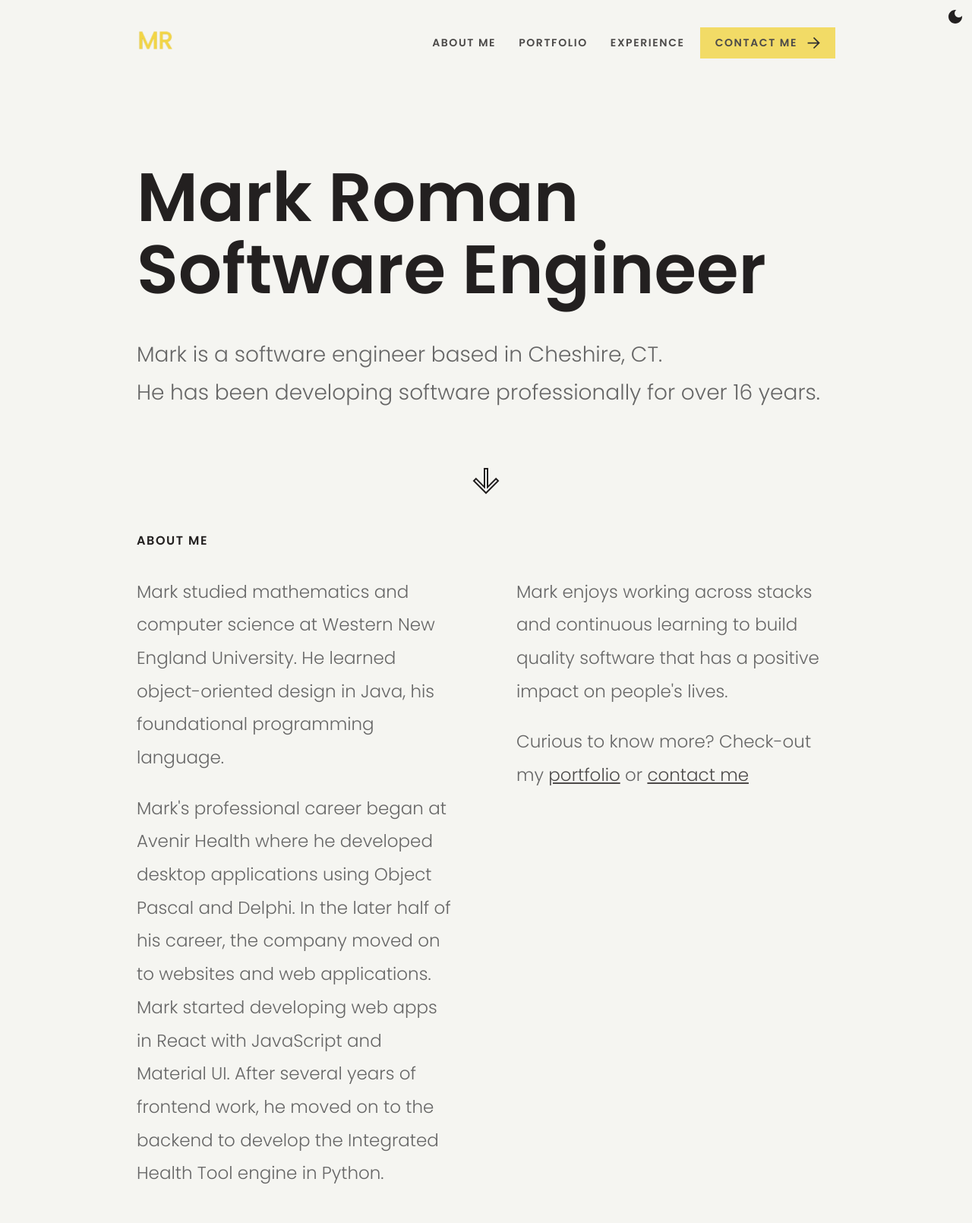
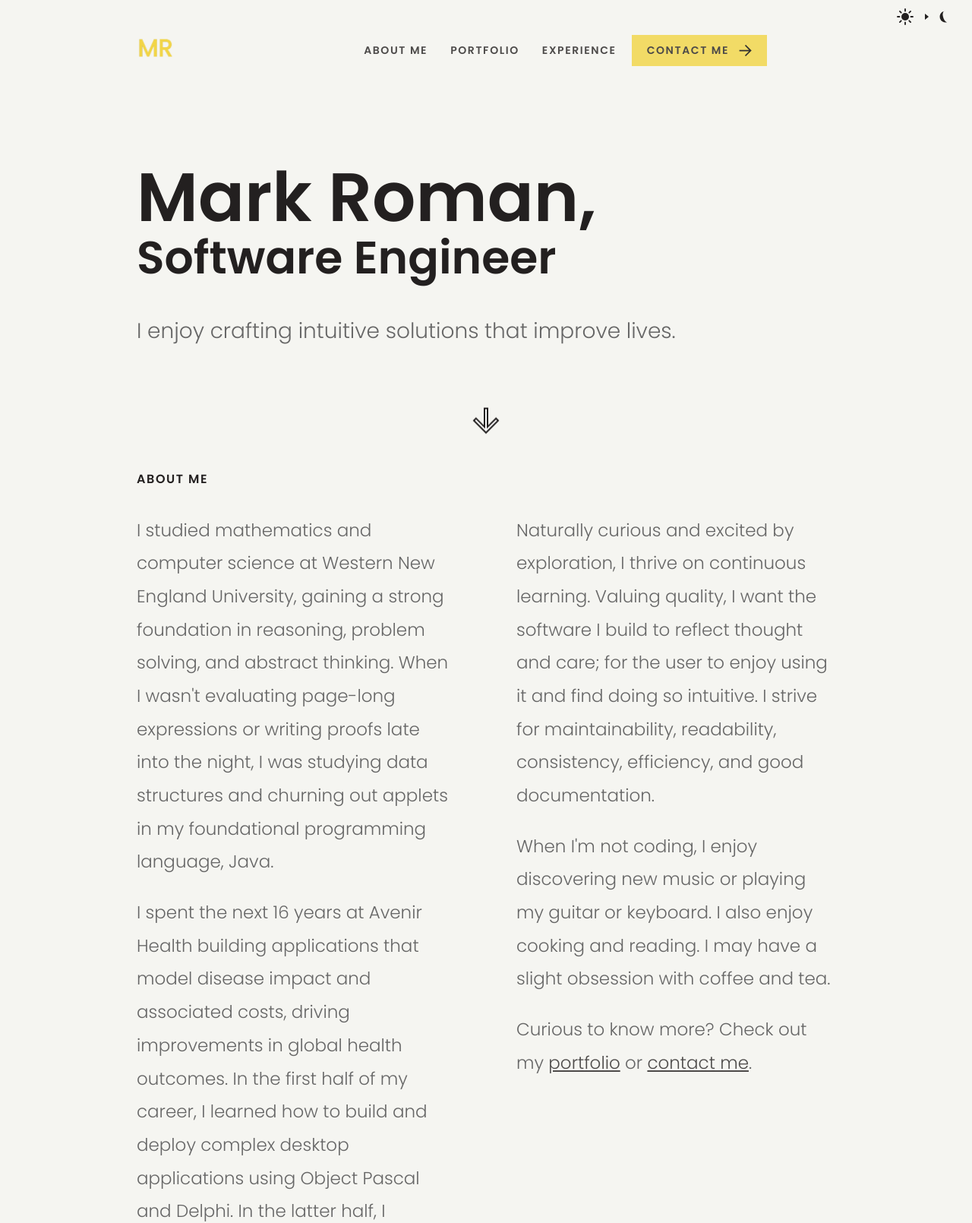
Before and after one commit to mroman48389/PortfolioProject, a website built with Vite: page index.html in a window 1280 px wide. Shown: the top 1610 px of the page at 76% size. Built offline with nearby package versions, Linux system fonts and the light colour scheme.

Commit message:
Refactored variables in root, changed the nav to be a bit more responsive, changed About me text, and upgraded the icons for dark/light mode.

```diff
--- a/index.html
+++ b/index.html
@@ -115,29 +115,49 @@
             </div>
 
             <button id="toggle-theme" aria-label="Toggle dark theme">
-                <svg
-                    xmlns="http://www.w3.org/2000/svg"
-                    enable-background="new 0 0 24 24"
-                    height="24px"
-                    viewBox="0 0 24 24"
-                    width="24px"
-                    fill="var(--light-icon)"
-                >
-                    <rect fill="none" height="24" width="24" />
-                    <path
-                        d="M12,3c-4.97,0-9,4.03-9,9s4.03,9,9,9s9-4.03,9-9c0-0.46-0.04-0.92-0.1-1.36c-0.98,1.37-2.58,2.26-4.4,2.26 c-2.98,0-5.4-2.42-5.4-5.4c0-1.81,0.89-3.42,2.26-4.4C12.92,3.04,12.46,3,12,3L12,3z"
-                    />
-                </svg>
+                <!-- Set the fill color on the svg element to the dark mode icon color so we can use it as the currentColor. -->
+                <svg xmlns="http://www.w3.org/2000/svg" viewBox="0 0 90 24" width="90px" height="24px" fill="var(--dark-mode-icon-color)">
+                    <!-- Using the <g> (group element) allows us to apply transformation, styles and attributes to portions of our svg icon
+                        such as just the sun's rays, both the sun's rays and core, etc. -->
+
+                    <!-- Sun -->
+                    <g class="icon-sun">
+                        <!-- Sun's core -->
+                        <circle cx="0" cy="0" r="4" fill="currentColor"/>
+
+                        <!-- Sun's rays: Group all the rays of the sun together so we can apply the stroke, stroke-width, and stroke-linecap once instead
+                             of repeating this information on each line. -->
+                        <g stroke="currentColor" stroke-width="1.5" stroke-linecap="round">
+                          <line x1="0" y1="-8" x2="0" y2="-6"/>
+                          <line x1="5.66" y1="-5.66" x2="4.24" y2="-4.24"/>
+                          <line x1="8" y1="0" x2="6" y2="0"/>
+                          <line x1="5.66" y1="5.66" x2="4.24" y2="4.24"/>
+                          <line x1="0" y1="8" x2="0" y2="6"/>
+                          <line x1="-5.66" y1="5.66" x2="-4.24" y2="4.24"/>
+                          <line x1="-8" y1="0" x2="-6" y2="0"/>
+                          <line x1="-5.66" y1="-5.66" x2="-4.24" y2="-4.24"/>
+                        </g>
+                    </g>
+
+                    <!-- Arrow -->
+                    <g transform="translate(35, 12)" fill="currentColor">
+                        <polygon points="8,0 3,-4 3,4"/>
+                    </g>
+
+                    <!-- Moon -->
+                    <g class="icon-moon">
+                        <path d="M0,-6 A6,6 0 1,0 0,6 A3,6 0 1,1 1.2,-6 Z" fill="currentColor"/>
+                    </g>
+                  </svg>
             </button>
 		</nav>
 
         <main>
             <div class="container">
                 <section id="intro" class="layout-section" aria-describedby="intro-h1 intro-h2">
-                    <h1 id="intro-h1" class="title--lg">Mark Roman</h1>
-                    <h2 id="intro-h2" class="title--lg">Software Engineer</h2>
-                    <p class="text--xl">Mark is a software engineer based in Cheshire, CT.</p>
-                    <p class="text--xl">He has been developing software professionally for over 16 years.</p>
+                    <h1 id="intro-h1" class="title--lg">Mark Roman,</h1>
+                    <h2 id="intro-h2" class="title--med">Software Engineer</h2>
+                    <p class="text--xl">I enjoy crafting intuitive solutions that improve lives.</p>
 
                     <button id="scroll-down" aria-labelledby="about-me-h2">
                         <svg xmlns="http://www.w3.org/2000/svg"
@@ -145,7 +165,7 @@
                             viewBox="0 0 24 24"
                             width="48px">
                             <path d="M0 0h24v24H0V0z" fill="none" />
-                            <path d="M20 12l-1.41-1.41L13 16.17V4h-2v12.17l-5.58-5.59L4 12l8 8 8-8z" stroke="var(--light-icon)" />
+                            <path d="M20 12l-1.41-1.41L13 16.17V4h-2v12.17l-5.58-5.59L4 12l8 8 8-8z" stroke="var(--dark-mode-icon-color)" />
                         </svg>
                     </button>
                 </section>
@@ -156,29 +176,39 @@
                     <div class="layout-grid-half">
                         <div class="about-me-col-1">
                             <p class="text--lg">
-                                Mark studied mathematics and computer science at Western New England University.
-                                He learned object-oriented design in Java, his foundational programming language.
+                                I studied mathematics and computer science at Western New England University, gaining a strong foundation
+                                in reasoning, problem solving, and abstract thinking. When I wasn't evaluating page-long expressions or
+                                writing proofs late into the night, I was studying data structures and churning out applets in my
+                                foundational programming language, Java.
                             </p>
 
                             <p class="text--lg">
-                                Mark's professional career began at Avenir Health where he developed desktop applications using
-                                Object Pascal and Delphi. In the later half of his career, the company moved on to websites and web applications.
-                                Mark started developing web apps in React with JavaScript and Material UI. After several years of frontend work,
-                                he moved on to the backend  to develop the Integrated Health Tool engine in Python.
+                                I spent the next 16 years at Avenir Health building applications that model disease impact and associated costs, driving
+                                improvements in global health outcomes. In the first half of my career, I learned how to build and deploy complex
+                                desktop applications using Object Pascal and Delphi. In the latter half, I developed web applications of a similar nature.
+                                I built reusable components, managed state, integrated RESTful APIs from backend services, and created UIs on the
+                                frontend with React, JavaScript, Material UI, HTML and CSS. On the backend, I structured and read in databases, created
+                                services to manage and manipulate data, and developed data structures and calculations using Python and NumPy.
                             </p>
 
                         </div>
 
                         <div class="about-me-col-2">
                             <p class="text--lg">
-                                Mark enjoys working across stacks and continuous learning to build quality software that has a positive
-                                impact on people's lives.
+                                Naturally curious and excited by exploration, I thrive on continuous learning. Valuing quality,
+                                I want the software I build to reflect thought and care; for the user to enjoy using it and find doing so intuitive.
+                                I strive for maintainability, readability, consistency, efficiency, and good documentation.
                             </p>
 
                             <p class="text--lg">
-                                Curious to know more? Check-out my
+                                When I'm not coding, I enjoy discovering new music or playing my guitar or keyboard.  I also enjoy cooking and reading.
+                                I may have a slight obsession with coffee and tea.
+                            </p>
+
+                            <p class="text--lg">
+                                Curious to know more? Check out my
                                 <a href="#portfolio">portfolio</a> or
-                                <a href="#contact-me">contact me</a>
+                                <a href="#contact-me">contact me</a>.
                             </p>
                         </div>
                     </div>
@@ -226,7 +256,7 @@
                         <address>
                             <div class="contact-me-text-grid">
                                 <svg id="icon" width="30" height="30" viewBox="0 0 30 30" fill="none" xmlns="http://www.w3.org/2000/svg">
-                                    <path d="M15 2.5C10.1625 2.5 6.25 6.4125 6.25 11.25C6.25 17.8125 15 27.5 15 27.5C15 27.5 23.75 17.8125 23.75 11.25C23.75 6.4125 19.8375 2.5 15 2.5ZM15 14.375C13.275 14.375 11.875 12.975 11.875 11.25C11.875 9.525 13.275 8.125 15 8.125C16.725 8.125 18.125 9.525 18.125 11.25C18.125 12.975 16.725 14.375 15 14.375Z" fill="var(--light-icon)" />
+                                    <path d="M15 2.5C10.1625 2.5 6.25 6.4125 6.25 11.25C6.25 17.8125 15 27.5 15 27.5C15 27.5 23.75 17.8125 23.75 11.25C23.75 6.4125 19.8375 2.5 15 2.5ZM15 14.375C13.275 14.375 11.875 12.975 11.875 11.25C11.875 9.525 13.275 8.125 15 8.125C16.725 8.125 18.125 9.525 18.125 11.25C18.125 12.975 16.725 14.375 15 14.375Z" fill="var(--dark-mode-icon-color)" />
                                 </svg>
                                 <p id="description">Address:</p>
                                 <p id="details">Cheshire, CT 06410</p>
@@ -234,7 +264,7 @@
 
                             <div class="contact-me-text-grid">
                                 <svg id="icon" width="30" height="30" viewBox="0 0 30 30" fill="none" xmlns="http://www.w3.org/2000/svg">
-                                    <path d="M25 5H5C3.625 5 2.5125 6.125 2.5125 7.5L2.5 22.5C2.5 23.875 3.625 25 5 25H25C26.375 25 27.5 23.875 27.5 22.5V7.5C27.5 6.125 26.375 5 25 5ZM25 10L15 16.25L5 10V7.5L15 13.75L25 7.5V10Z" fill="var(--light-icon)" />
+                                    <path d="M25 5H5C3.625 5 2.5125 6.125 2.5125 7.5L2.5 22.5C2.5 23.875 3.625 25 5 25H25C26.375 25 27.5 23.875 27.5 22.5V7.5C27.5 6.125 26.375 5 25 5ZM25 10L15 16.25L5 10V7.5L15 13.75L25 7.5V10Z" fill="var(--dark-mode-icon-color)" />
                                 </svg>
                                 <p id="description">Email:</p>
                                 <a id="details" href="mailto:email@example.com" target="_blank">email@example.com</a>
@@ -285,12 +315,12 @@
                             <!-- <li>
                                 <svg width="32" height="32" viewBox="0 0 32 32" fill="none" xmlns="http://www.w3.org/2000/svg">
                                     <path fill-rule="evenodd" clip-rule="evenodd" d="M16 0C7.16344 0 0 7.16344 0 16C0 24.8366 7.16344 32 16 32C24.8366 32 32 24.8366 32 16C32 7.16344 24.8366 0 16 0ZM15.5544 13.5582L15.5208 13.0046C15.4201 11.5697 16.3042 10.259 17.7032 9.75059C18.218 9.56981 19.0909 9.54721 19.6617 9.70539C19.8856 9.77318 20.3108 9.99916 20.613 10.2025L21.1614 10.5754L21.7658 10.3833C22.1015 10.2816 22.5492 10.1121 22.7506 9.99916C22.9409 9.89747 23.1088 9.84097 23.1088 9.87487C23.1088 10.0669 22.6947 10.7223 22.3477 11.0838C21.8777 11.5923 22.012 11.6375 22.9633 11.2985C23.534 11.1064 23.5452 11.1064 23.4333 11.3211C23.3662 11.4341 23.0192 11.8295 22.6499 12.1911C22.0232 12.8125 21.9896 12.8803 21.9896 13.4001C21.9896 14.2023 21.6091 15.8745 21.2286 16.7897C20.5235 18.5071 19.0126 20.281 17.5017 21.1736C15.3753 22.4277 12.5438 22.7441 10.16 22.0097C9.36538 21.7611 8 21.1284 8 21.0154C8 20.9815 8.41409 20.9363 8.91772 20.925C9.96973 20.9024 11.0218 20.6086 11.9171 20.0889L12.5214 19.7273L11.8276 19.4901C10.8427 19.1511 9.95854 18.3715 9.73471 17.6371C9.66756 17.3998 9.68994 17.3885 10.3167 17.3885L10.9658 17.3772L10.4174 17.1173C9.76828 16.7897 9.17513 16.236 8.88414 15.6711C8.6715 15.2643 8.4029 14.2362 8.48124 14.1571C8.50362 14.1232 8.73865 14.191 9.00725 14.2814C9.77948 14.5638 9.8802 14.496 9.43253 14.0215C8.59316 13.1628 8.33575 11.886 8.73865 10.6771L8.92891 10.1347L9.66756 10.8692C11.1784 12.3493 12.9579 13.2306 14.9948 13.4905L15.5544 13.5582Z"
-                                    fill="var(--light-icon)" />
+                                    fill="var(--dark-mode-icon-color)" />
                                 </svg>
                             </li> -->
                             <li>
                                 <svg width="32" height="32" viewBox="0 0 32 32" fill="none" xmlns="http://www.w3.org/2000/svg">
-                                    <path fill-rule="evenodd" clip-rule="evenodd" d="M16 0C7.16344 0 0 7.16344 0 16C0 24.8366 7.16344 32 16 32C24.8366 32 32 24.8366 32 16C32 7.16344 24.8366 0 16 0ZM7.68101 13.252H11.307V24.1464H7.68101V13.252ZM11.5479 9.8818C11.5244 8.8136 10.7605 8 9.5201 8C8.27969 8 7.46875 8.8136 7.46875 9.8818C7.46875 10.9279 8.25572 11.7649 9.47304 11.7649H9.49621C10.7605 11.7649 11.5479 10.9279 11.5479 9.8818ZM20.2088 12.9961C22.5948 12.9961 24.3836 14.5535 24.3836 17.8998L24.3834 24.1464H20.7576V18.3178C20.7576 16.8538 20.2329 15.8548 18.9203 15.8548C17.9186 15.8548 17.3219 16.5283 17.0599 17.1788C16.964 17.4119 16.9404 17.7367 16.9404 18.0623V24.1467H13.3141C13.3141 24.1467 13.3619 14.2745 13.3141 13.2522H16.9404V14.7953C17.4217 14.0535 18.2836 12.9961 20.2088 12.9961Z" fill="var(--light-icon)" />
+                                    <path fill-rule="evenodd" clip-rule="evenodd" d="M16 0C7.16344 0 0 7.16344 0 16C0 24.8366 7.16344 32 16 32C24.8366 32 32 24.8366 32 16C32 7.16344 24.8366 0 16 0ZM7.68101 13.252H11.307V24.1464H7.68101V13.252ZM11.5479 9.8818C11.5244 8.8136 10.7605 8 9.5201 8C8.27969 8 7.46875 8.8136 7.46875 9.8818C7.46875 10.9279 8.25572 11.7649 9.47304 11.7649H9.49621C10.7605 11.7649 11.5479 10.9279 11.5479 9.8818ZM20.2088 12.9961C22.5948 12.9961 24.3836 14.5535 24.3836 17.8998L24.3834 24.1464H20.7576V18.3178C20.7576 16.8538 20.2329 15.8548 18.9203 15.8548C17.9186 15.8548 17.3219 16.5283 17.0599 17.1788C16.964 17.4119 16.9404 17.7367 16.9404 18.0623V24.1467H13.3141C13.3141 24.1467 13.3619 14.2745 13.3141 13.2522H16.9404V14.7953C17.4217 14.0535 18.2836 12.9961 20.2088 12.9961Z" fill="var(--dark-mode-icon-color)" />
                                 </svg>
                             </li>
                         </ul>
--- a/src/components/_base.css
+++ b/src/components/_base.css
@@ -1,27 +1,50 @@
 :root {
-    /* Theme independent colors */
+    /* Theme independent variables */
     --dark-blue: #130c24;
-    --primary: #f2d544;
+    --banana-drama: #f2d544;
     --black: #232020;
     --gray: #999999;
     --beige: #f5f5f1;
+    --gray-dark: #666666;
+    --gray-light: #bdbdbd;
 
-    /* For Experience section */
-    --dark-olive: #2c4205;
-    --kelly-green: #2bbd04;
-    --blue-zodiac: #0b2347;
+    --sour-apple-rings: #2bbd04;
     --brown-yellow: #ba9807;
     --milano-red: #ba1a0b;
     --vibrant-purple: #c715d1;
     --teal: #069989;
 
-    /* Theme dependent colors */
+    --becquerel: #4df021;
+    --gold: #ffd700;
+    --tomato-frog: #ff4444;
+    --clematis-magenta: #e555f0;
+    --ice-climber: #20e6d2;
+
+    --sun-color: #fdd835;       /* Bright yellow */
+    --moon-color: #90caf9;      /* Soft blue */
+    --arrow-color: #757575;     /* Neutral gray */
+    --dark-mode-icon-color: #000;   /* Fallback */
+
+    --exp-front-end-color: var(--sour-apple-rings);
+    --exp-back-end-color: var(--teal);
+    --exp-version-control-workflow-tools-color: var(--brown-yellow);
+    --exp-desktop-color: var(--milano-red);
+    --exp-miscellaneous-color: var(--vibrant-purple);
+
+    --exp-front-end-glow-color: var(--becquerel);
+    --exp-back-end-glow-color: var(--ice-climber);
+    --exp-version-control-workflow-tools-glow-color: var(--gold);
+    --exp-desktop-glow-color: var(--tomato-frog);
+    --exp-miscellaneous-glow-color: var(--clematis-magenta);
+
+    /* Theme dependent variables */
     --text-color: white;
-    --light-icon: white;
-    --gray-dark: #666666;
-    --gray-light: #bdbdbd;
-    --dark-icon: var(--black);
-    --anchor-color: var(--primary);
+    --dark-mode-icon-color: white;
+    --dark-icon-color: var(--black);
+    --anchor-color: var(--banana-drama);
+
+    --nav-shadow-box-light-color: 0 2px 6px rgba(161, 49, 49, 0.1);
+    --nav-shadow-box: 0 3px 6px rgba(200, 160, 255, 0.15);
 
     /* I'd rather have the media queries together to address small device issues in the same place. */
     /*--gap: clamp(30px, 10vw, 80px); */
@@ -47,10 +70,17 @@
 /* If light-theme was added via the JavaScript in main.js, switch to light mode colors. */
 :root.light-theme {
     --text-color: var(--black);
-    --light-icon: var(--black);
+    --dark-mode-icon-color: var(--black);
     --gray-light: var(--gray-dark);
-    --dark-icon: white;
+    --dark-icon-color: white;
     --anchor-color: var(--black);
+    --nav-shadow-box: var(--nav-shadow-box-light-color);
+
+    --exp-front-end-glow-color: var(--sour-apple-rings);
+    --exp-back-end-glow-color: var(--teal);
+    --exp-version-control-workflow-tools-glow-color: var(--brown-yellow);
+    --exp-desktop-glow-color: var(--milano-red);
+    --exp-miscellaneous-glow-color: var(--vibrant-purple);
 }
 
 * {
@@ -73,7 +103,7 @@ html {
 /* Change color of text and background when the user selects it. */
 html::selection {
     color: var(--black);
-    background-color: var(--primary);
+    background-color: var(--banana-drama);
 }
 
 /* If light-theme was added via the JavaScript in main.js, switch to light mode color. */
--- a/src/components/buttons.css
+++ b/src/components/buttons.css
@@ -39,7 +39,7 @@
 
 .btn--raised {
     color: var(--black);
-    background-color: var(--primary);
+    background-color: var(--banana-drama);
 
     padding-inline: 20px;
     padding-block: 10px;
@@ -64,5 +64,5 @@
     height: 4px;
     width: 100%;
 
-    border: var(--primary) solid 1px;
+    border: var(--banana-drama) solid 1px;
 }
--- a/src/components/forms.css
+++ b/src/components/forms.css
@@ -17,7 +17,7 @@
 }
 
 .input:focus {
-    border-bottom: var(--primary) solid 1px;
+    border-bottom: var(--banana-drama) solid 1px;
     outline: none;
 }
 
--- a/src/components/nav.css
+++ b/src/components/nav.css
@@ -19,7 +19,7 @@ nav {
 
 /* .scrolled is added/removed by JavaScript depending on if the window is in a scrolled position. If it is, add a subtle shadow to the bottom. */
 nav.scrolled {
-    box-shadow: 0 2px 6px rgba(0, 0, 0, 0.1);
+    box-shadow: var(--nav-shadow-box);
 }
 
 /* Entire nav consists of a logo we want on the left and an unordered list of nav anchors we want as
@@ -28,8 +28,9 @@ nav.scrolled {
     display: flex;
     justify-content: space-between;
     align-items: center;
-    /* Looks better with no left or right padding. */
-    padding: 20px 0px;
+    /* Looks better with no left padding. Right padding is needed to not overlap with light/dark mode button. */
+    padding-block: 30px;
+    padding-right: 90px;
 
     /* Make it less jarring when we add/remove the padding on scroll changes. */
     transition: padding 0.3s ease;
@@ -37,7 +38,7 @@ nav.scrolled {
 
 /* Padding doesn't look good when the user has scrolled, so just remove it. */
 nav.scrolled .nav {
-    padding: 0px;
+    padding-block: 0px;
 }
 
 /* This styles just the list part of the nav. */
--- a/src/components/scroll-down.css
+++ b/src/components/scroll-down.css
@@ -12,7 +12,7 @@
 
     cursor: pointer;
 
-    fill: var(--dark-icon);
+    fill: var(--dark-icon-color);
 
     transition: translate 300ms fill 200ms;
     animation: bounce 1.6s infinite cubic-bezier(0.445, 0.05, 0.55, 0.95); /* EaseInOutSine from https://easings.net/ */
@@ -24,7 +24,7 @@
 }
 
 #scroll-down:hover {
-    fill: var(--light-icon);
+    fill: var(--dark-mode-icon-color);
 }
 
 @keyframes bounce {
--- a/src/components/toggle-theme.css
+++ b/src/components/toggle-theme.css
@@ -9,6 +9,8 @@
     right: 10px;
     top: 10px;
 
+    cursor: pointer;
+
     z-index: 1;
 
     transition: translate 300ms;
@@ -18,3 +20,28 @@
 #toggle-theme:active {
      translate: 1px 1px;
 }
+
+.icon-sun,
+.icon-moon {
+  transition: transform 0.6s ease; /* Animates the swapping of the sun and moon. */
+  /* transform: translate(12px, 12px) scale(1.25); default position */
+}
+
+/* In the default dark theme, the sun will start on the right. Make it a bit bigger. */
+.icon-sun {
+  transform: translate(65px, 12px) scale(1.25);
+}
+
+/* In the default dark theme, the moon will start on the left. Make it a bit bigger and rotate it a bit to make it look better. */
+.icon-moon {
+  transform: translate(12px, 12px) rotate(-15.7deg) scale(1.25);
+}
+
+/* When light theme is on, we will swap the position of the sun and moon so the sun is on the left and the moon is on the right. */
+html.light-theme .icon-sun {
+  transform: translate(12px, 12px) scale(1.25);
+}
+
+html.light-theme .icon-moon {
+  transform: translate(65px, 12px) rotate(-15.7deg) scale(1.25);
+}
--- a/src/components/typography.css
+++ b/src/components/typography.css
@@ -2,6 +2,13 @@
 
 .title--lg {
     font-size: 5.625rem; /* 90px / 16 */
+    font-weight: bold;
+    line-height: 1.05;
+}
+
+
+.title--med {
+    font-size: 3.75rem; /* 60px / 16 */
     font-weight: bold;
     line-height: 1.05;
 }
--- a/src/main.js
+++ b/src/main.js
@@ -2,8 +2,11 @@
 
 /* Mimic the behavor of clicking on the "About me" anchor. This will get attached to a button. */
 document.querySelector("#scroll-down").addEventListener("click", () => {
+    const rootStyles = getComputedStyle(document.documentElement);
+    const navBarHeight = parseFloat(rootStyles.getPropertyValue('--nav-bar-height'));
+
     window.scrollTo({
-        top: document.querySelector("#about-me").offsetTop - 20,
+        top: document.querySelector("#about-me").offsetTop - navBarHeight,
     });
 });
 
```
Also changed, not shown: src/components/experience.css (+14 -16 lines).
